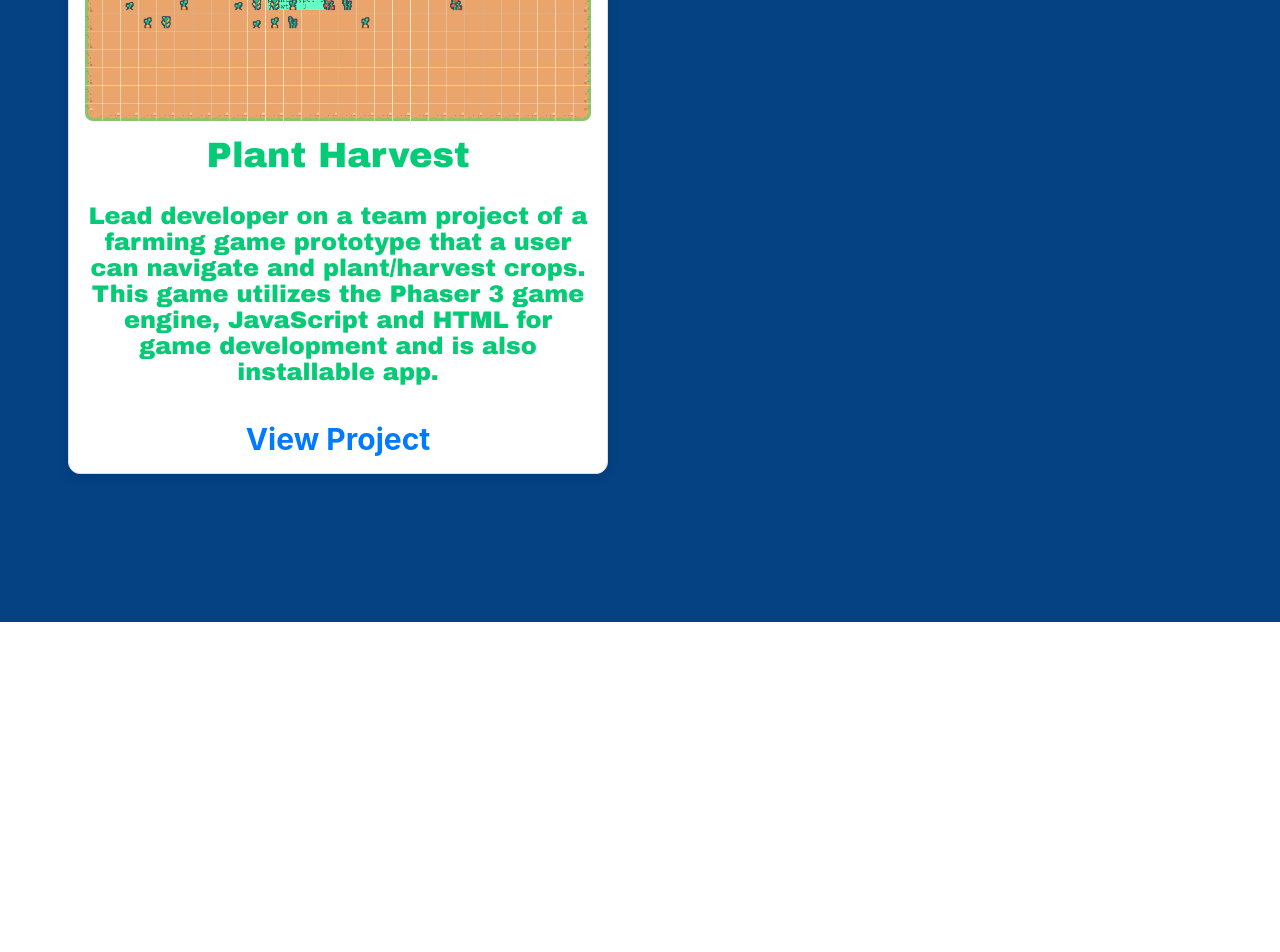
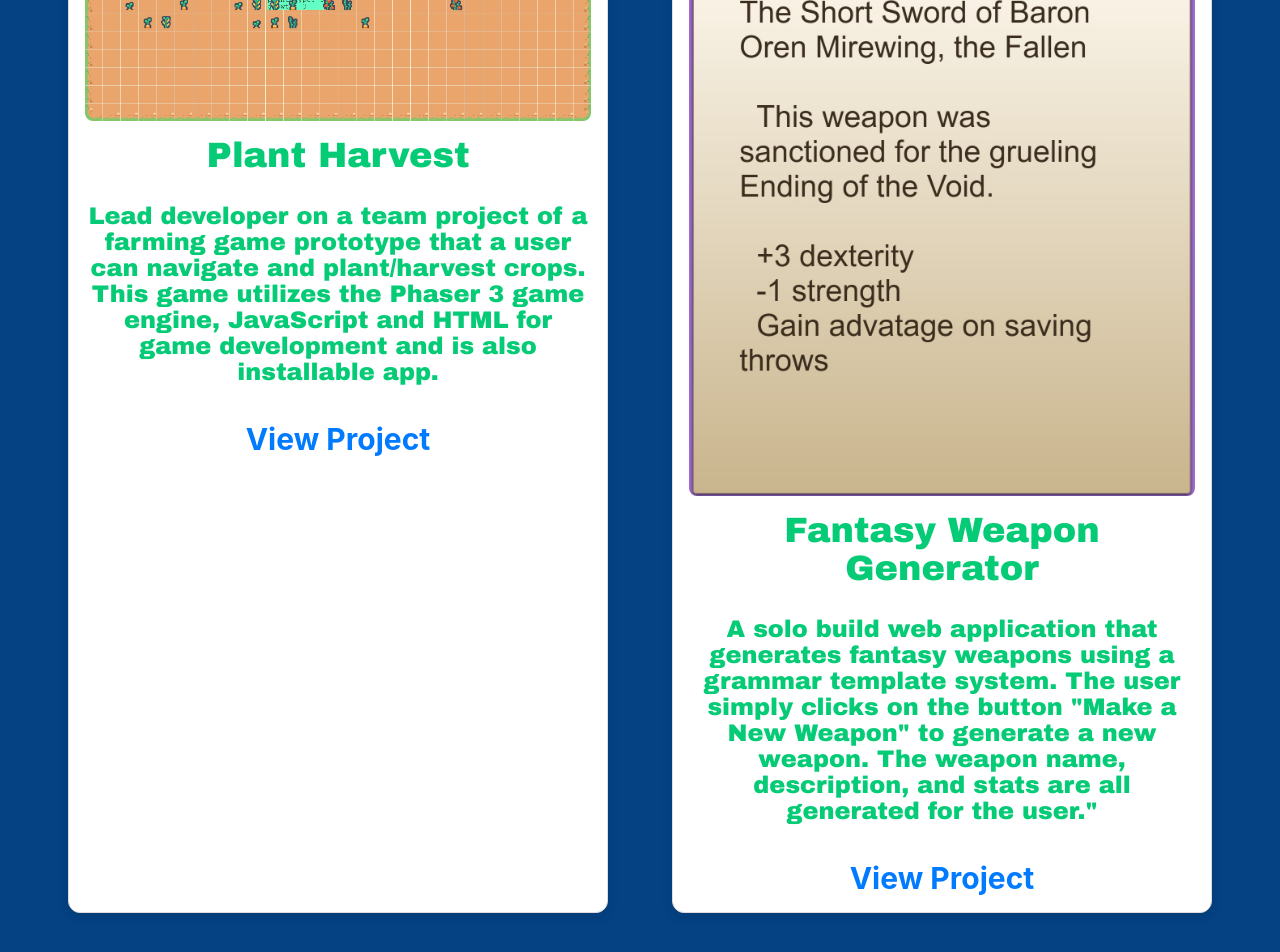
Before and after one commit to Jsanc189/Jackie-Sanchez-Portfolio, a React (Create React App) app: page / in a window 1280 px wide. Shown: the part 2173-3125 px from the top of the page. Before the commit the page ends 2795 px from the top, so only its background shows below. Built offline with nearby package versions, Linux system fonts and the light colour scheme.

Commit message:
adds Fantasy weapon generator link

```diff
--- a/src/App.js
+++ b/src/App.js
@@ -35,6 +35,12 @@ function App() {
       description:'Lead developer on a team project of a farming game prototype that a user can navigate and plant/harvest crops. This game utilizes the Phaser 3 game engine, JavaScript and HTML for game development and is also installable app.',
       image: 'img/PlantHarvest.jpg',
       link: 'https://jsanc189.github.io/121-Final-project/'
+    },
+    {
+      title: 'Fantasy Weapon Generator',
+      description: 'A solo build web application that generates fantasy weapons using a grammar template system.  The user simply clicks on the button "Make a New Weapon" to generate a new weapon.  The weapon name, description, and stats are all generated for the user."',
+      image: 'img/FantasyWeaponGenerator.jpg',
+      link: 'https://jsanc189.github.io/cmpm147/experiment1/index.html'
     }
   ]
 
```
Also changed, not shown: public/img/FantasyWeaponGenerator.jpg (added).
